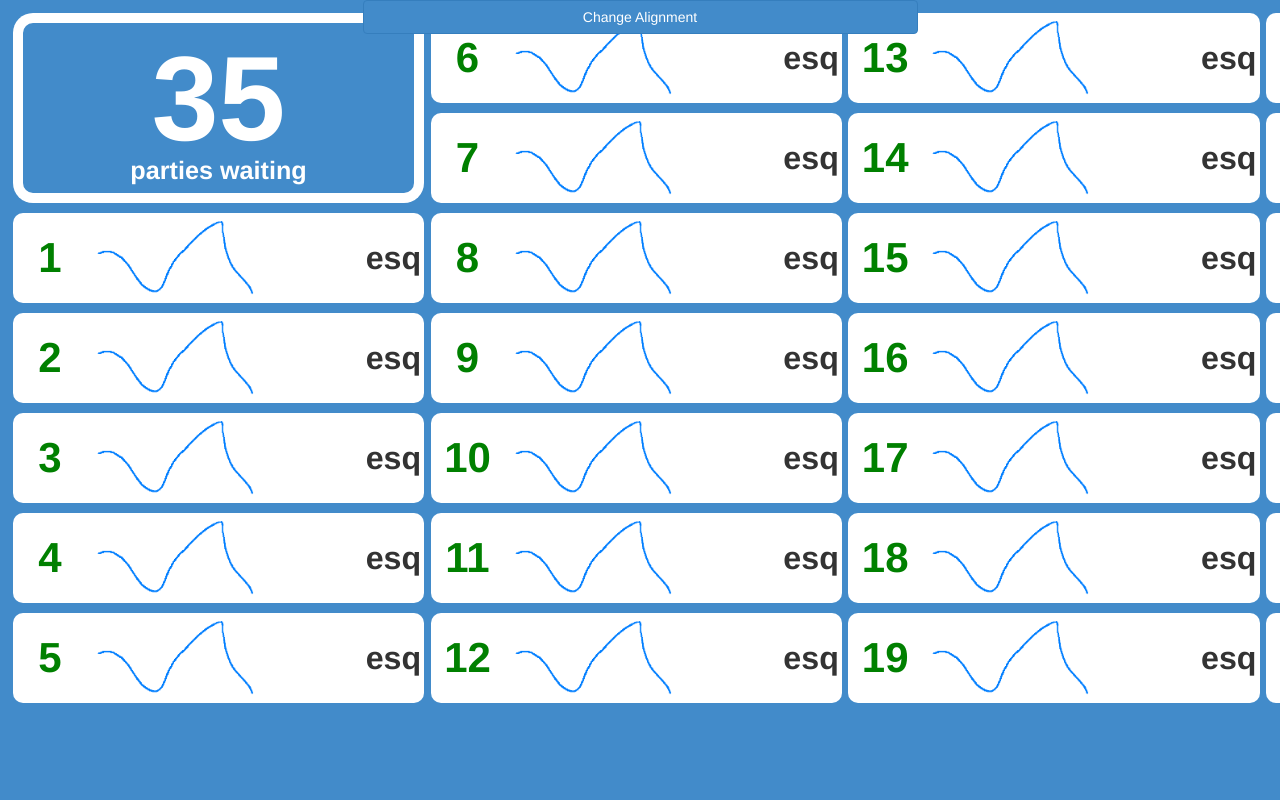
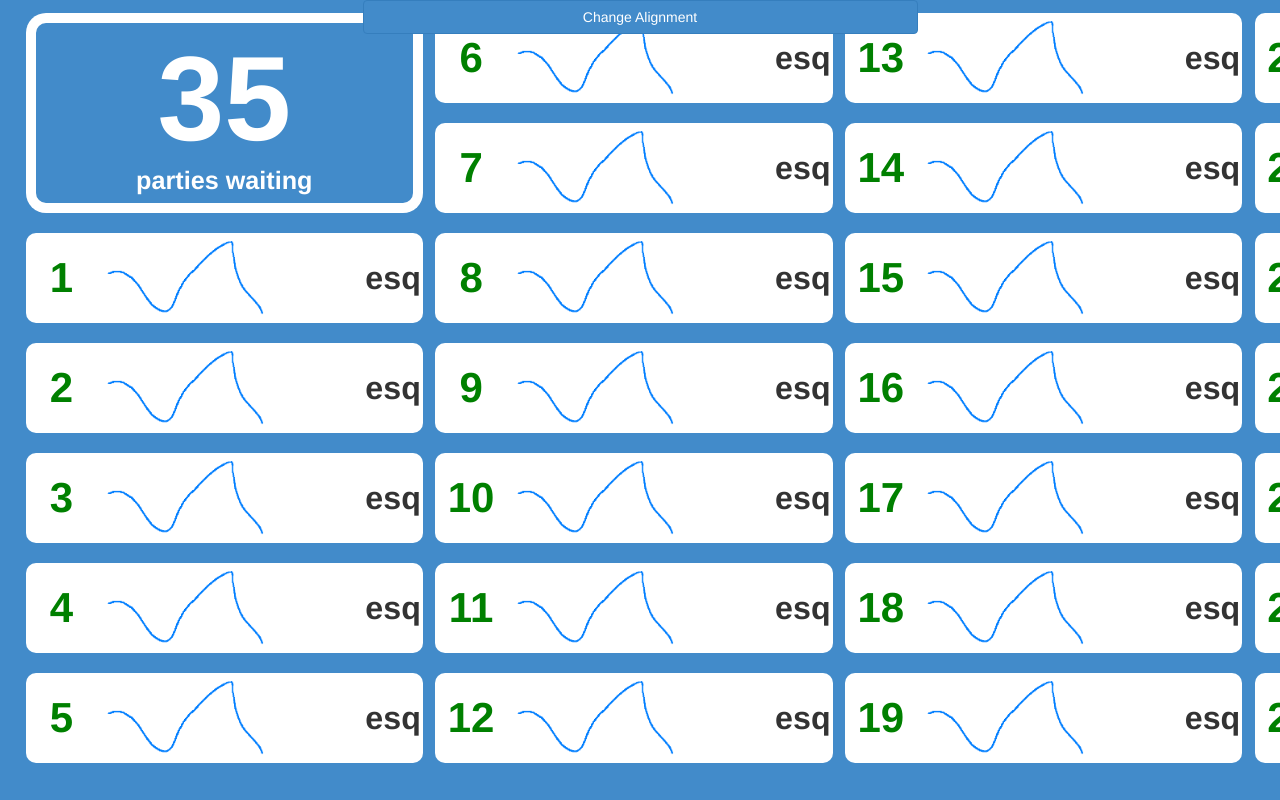
Before and after one commit to JohnsonChung/junban, a website: page app-monitor.html in a window 1280 px wide. Drawn offline with Linux system fonts and the light colour scheme.

Commit message:
alpha-0.8-fixed

```diff
--- a/app-monitor.html
+++ b/app-monitor.html
@@ -50,11 +50,13 @@
                 $(this).remove();
             });;
             number = number - 1;
-            $('.box li:first-child').html( number );
+            $('.box li:first-child .counts').html( number );
         }
 
         // bind click event
         $('li').bind('click', clear);
+        $('li:first-child').unbind("click");
+
         $('.btn-toggle').bind('click', function() {
             $(".box").toggleClass('hori verti');
         })
--- a/css/app-monitor.less
+++ b/css/app-monitor.less
@@ -13,8 +13,8 @@ body {
 
 //========Utility=========
 @sign-box-h: 90px;
-@sign-box-w: 32.8%;
-@box-margin: 0.5%;
+@sign-box-w: 32%;
+@box-margin: 1%;
 
 nav{
     position: fixed;
@@ -32,7 +32,7 @@ ul.monitor {
 
     // align by vertical
     &.verti {
-
+        padding-left: 3%;
         overflow-y: scroll !important;
         overflow-x: hidden !important;
         text-align: center;
@@ -63,7 +63,7 @@ ul.monitor {
         top: 0; left: auto;
         float: left;
         .size(@sign-box-w, @sign-box-h);
-        margin-bottom: 10px;
+        margin-bottom: 20px;
         margin-right: @box-margin;
 
         font-weight: bold;
@@ -72,7 +72,7 @@ ul.monitor {
 
         &.counter{
             position: relative;
-            height: @sign-box-h * 2 + 10px;
+            height: @sign-box-h * 2 + 20px;
             text-align: center;
             color: white;
             .border-radius(20px);
```
